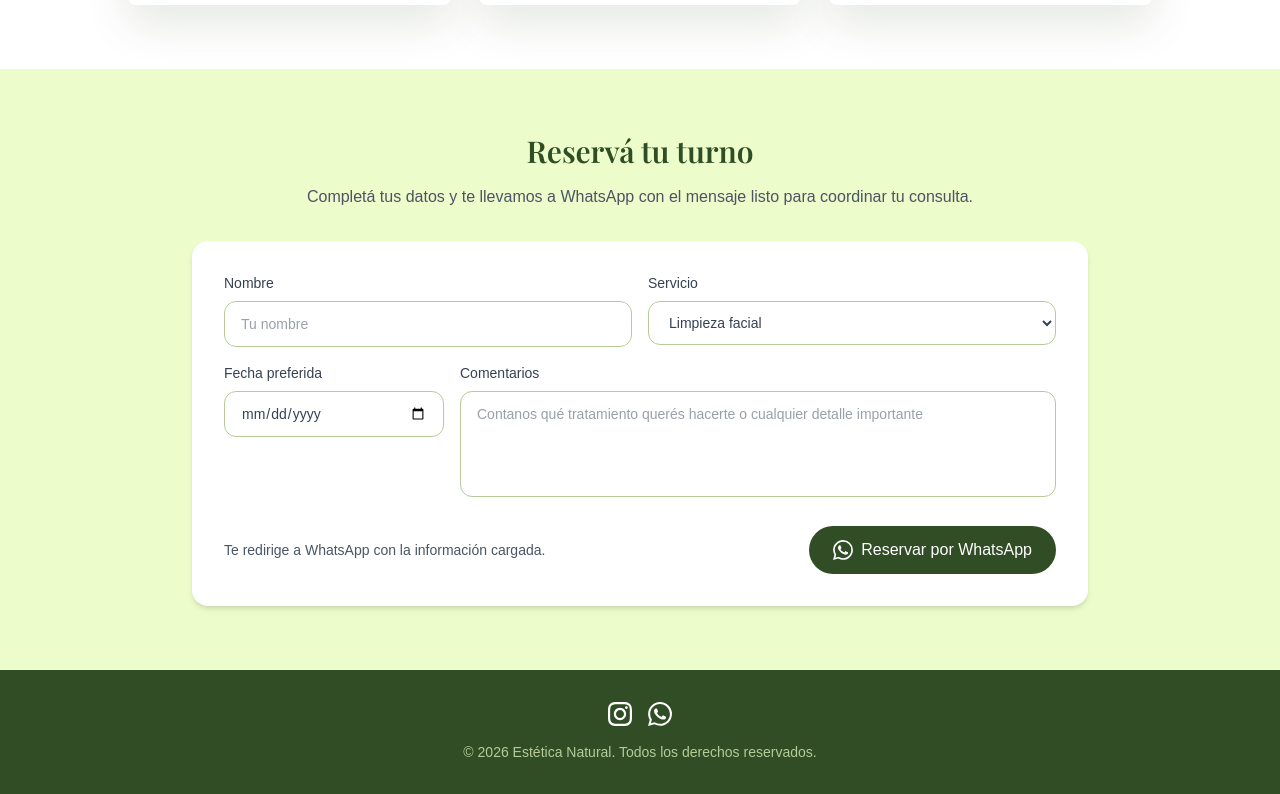
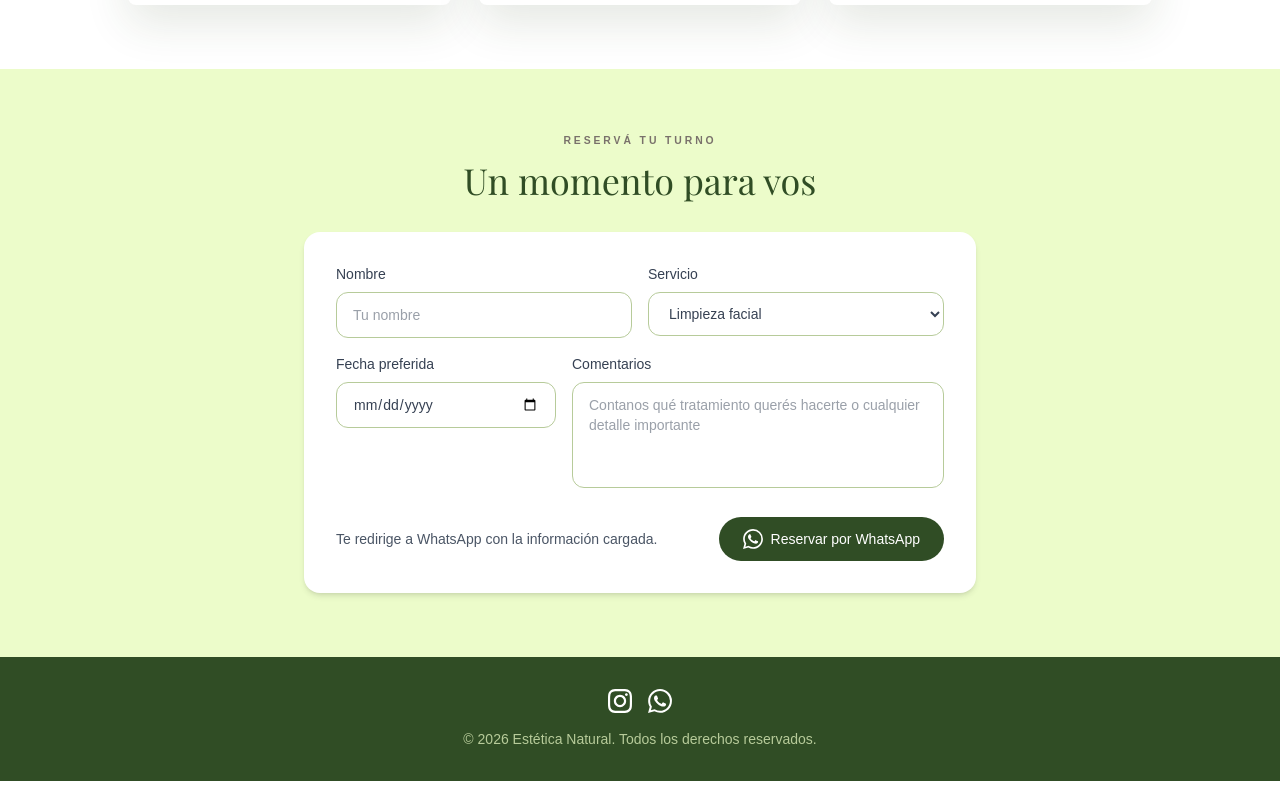
Before and after one commit to Agusme/estetica, a Next.js app: page / in a window 1280 px wide. Shown: the part 1406-2200 px from the top of the page. Built offline with nearby package versions, Linux system fonts and the light colour scheme; a web font is replaced by a local one.

Commit message:
fix: arreglos esteticos

```diff
--- a/app/components/CTA.tsx
+++ b/app/components/CTA.tsx
@@ -32,14 +32,14 @@ export default function CTA() {
   return (
     <section id="turnos" className="py-16 px-6 text-center bg-lime-100">
       <div className="container mx-auto max-w-4xl">
-        <h2 className="text-3xl font-semibold mb-4 text-spa-700 font-playfair">
-          Reservá tu turno
-        </h2>
-        <p className="mb-8 text-gray-600 max-w-2xl mx-auto">
-          Completá tus datos y te llevamos a WhatsApp con el mensaje listo para coordinar tu consulta.
-        </p>
+    <div className="mb-8">
+        <p className="mb-3 text-[0.65rem] font-semibold uppercase tracking-[0.28em] text-stone-500">
+Reservá tu turno        </p>
+        <h2 className="font-playfair text-4xl  text-spa-700">
+Un momento para vos        </h2>
+    </div>
 
-        <div className="bg-white rounded-2xl shadow-md p-6 md:p-8 text-left">
+        <div className="bg-white rounded-2xl shadow-md p-6 md:p-8 text-left max-w-2xl mx-auto">
           <div className="grid md:grid-cols-2 gap-4">
             <label className="text-sm text-gray-700 font-medium">
               Nombre
@@ -47,7 +47,7 @@ export default function CTA() {
                 value={name}
                 onChange={(event) => setName(event.target.value)}
                 placeholder="Tu nombre"
-                className="field-spa mt-2"
+                className="field-spa mt-2  "
               />
             </label>
 
@@ -99,7 +99,7 @@ export default function CTA() {
               href={whatsappHref}
               rel="noopener noreferrer"
               target="_blank"
-              className="btn-spa inline-flex items-center justify-center gap-2"
+              className="text-sm btn-spa inline-flex items-center justify-center gap-2"
             >
               <svg
                 xmlns="http://www.w3.org/2000/svg"
--- a/app/components/Modal.tsx
+++ b/app/components/Modal.tsx
@@ -1,6 +1,7 @@
 "use client";
 
 import { useEffect } from "react";
+import { createPortal } from "react-dom";
 
 interface ModalProps {
   isOpen: boolean;
@@ -32,31 +33,30 @@ export default function Modal({ isOpen, title, onClose, children }: ModalProps)
 
   if (!isOpen) return null;
 
-  return (
+  return createPortal(
     <div
-      className="modal modal-open modal-middle"
+      className="fixed inset-0 z-[100] flex items-center justify-center bg-black/40 p-4"
       role="dialog"
       aria-modal="true"
       aria-label={title}
-      data-theme="light"
+      onClick={onClose}
     >
-      <div className="modal-box relative w-11/12 max-w-2xl bg-white text-gray-700">
+      <div
+        className="relative max-h-[calc(100svh-2rem)] w-full max-w-2xl overflow-y-auto rounded-2xl bg-white p-6 text-gray-700 shadow-2xl md:p-8"
+        onClick={(event) => event.stopPropagation()}
+      >
         <button
           type="button"
           onClick={onClose}
-          className="btn btn-sm btn-circle btn-ghost absolute right-2 top-2"
+          className="absolute right-3 top-3 grid h-9 w-9 place-items-center rounded-full text-xl leading-none text-gray-500 transition hover:bg-spa-50 hover:text-spa-700"
           aria-label="Cerrar modal"
         >
-          x
+          ×
         </button>
         <h3 className="pr-10 font-playfair text-2xl text-spa-700">{title}</h3>
         <div className="mt-4 text-gray-700">{children}</div>
       </div>
-      <form method="dialog" className="modal-backdrop">
-        <button type="button" onClick={onClose} aria-label="Cerrar modal">
-          close
-        </button>
-      </form>
-    </div>
+    </div>,
+    document.body,
   );
 }
--- a/app/components/Services.tsx
+++ b/app/components/Services.tsx
@@ -69,7 +69,7 @@ export default function Services() {
         <p className="mb-3 text-[0.65rem] font-semibold uppercase tracking-[0.28em] text-stone-500">
           Nuestros servicios
         </p>
-        <h2 className="font-playfair text-4xl font-semibold text-spa-700">
+        <h2 className="font-playfair text-4xl  text-spa-700">
           Cuidado que se siente
         </h2>
         <div className="mx-auto mb-9 mt-4 flex w-12 items-center justify-center gap-1 text-spa-500">
```
